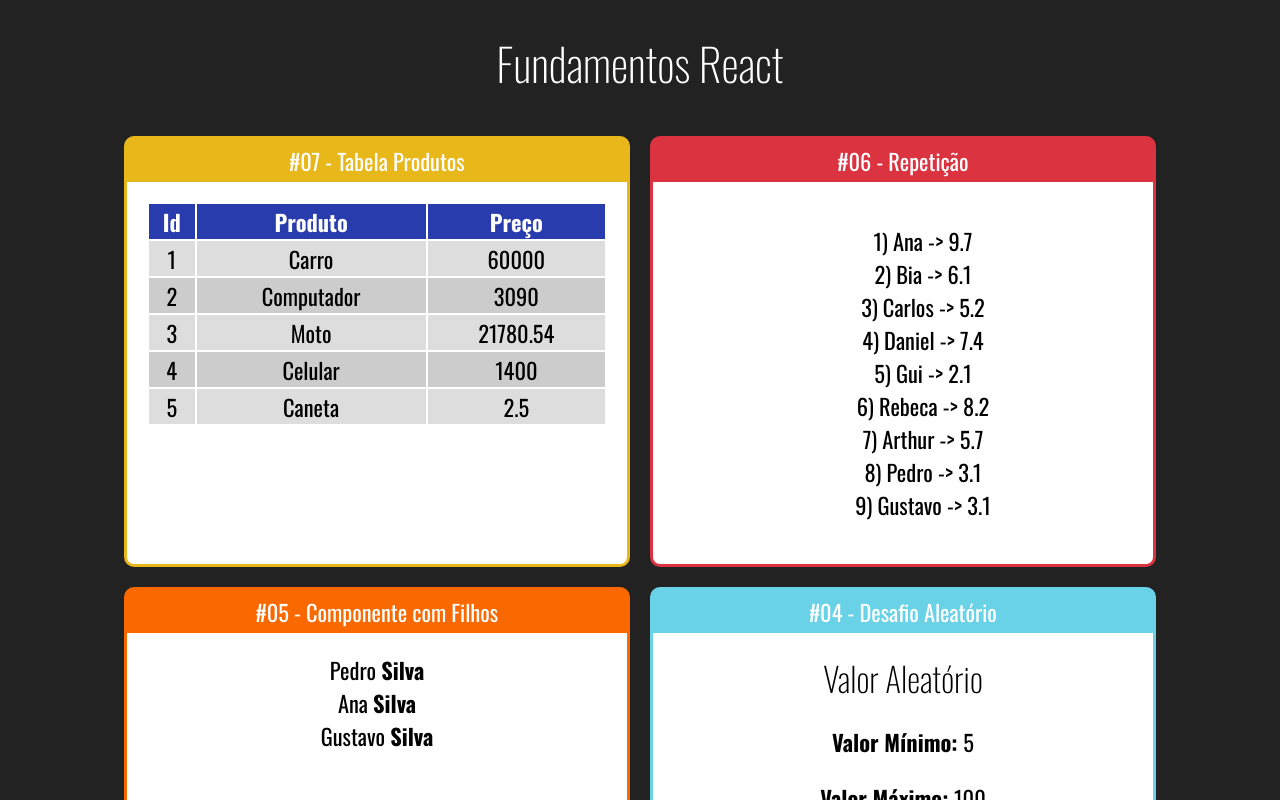
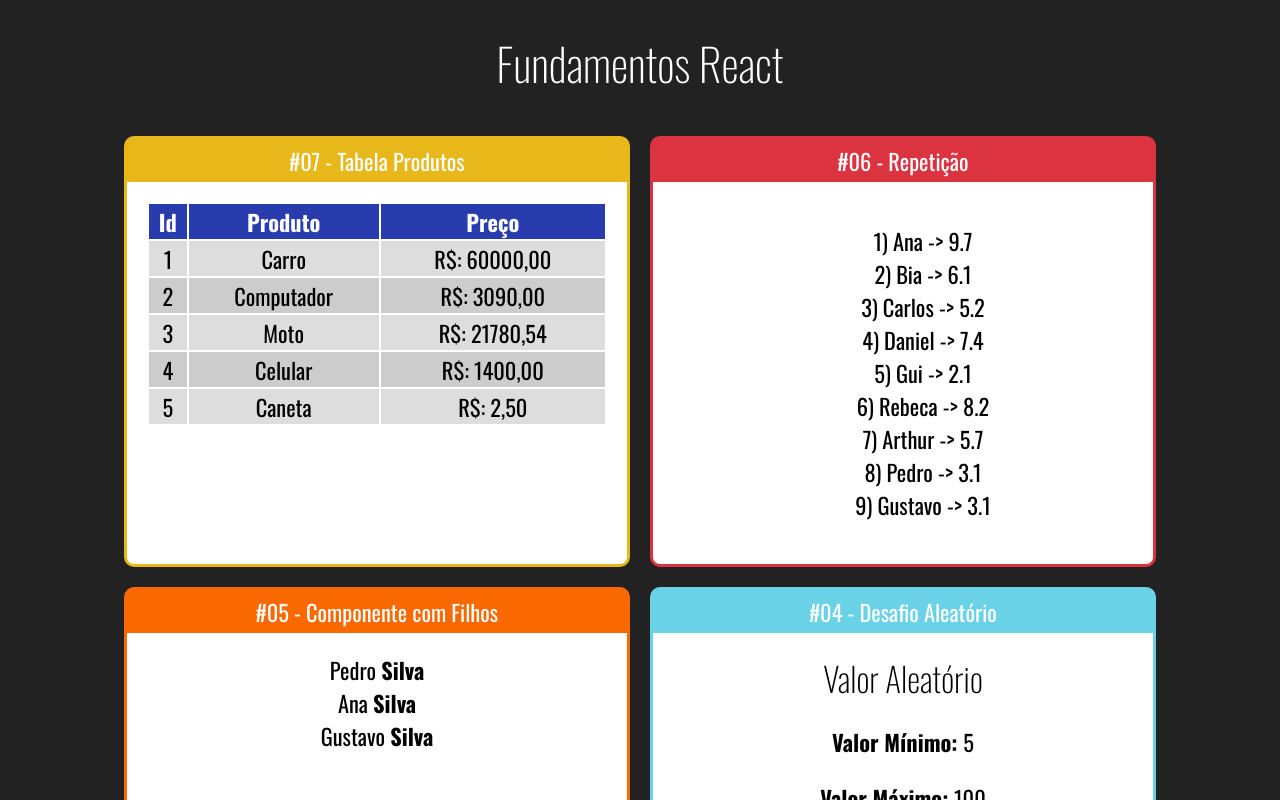
Before and after one commit to alvesduarte97/FundamentosReact, a React (Create React App) app: page / in a window 1280 px wide. Shown: the top 800 px of the page. Built offline with nearby package versions, Linux system fonts and the light colour scheme.

Commit message:
Real simb

```diff
--- a/src/components/repeticao/TabelaProdutos.jsx
+++ b/src/components/repeticao/TabelaProdutos.jsx
@@ -9,7 +9,7 @@ export default (props) => {
         <tr key={produto.id} className={i % 2 === 0 ? "Par" : "Impar"}>
           <td> {produto.id} </td>
           <td> {produto.nome} </td>
-          <td> {produto.preco} </td>
+          <td> R$: {produto.preco.toFixed(2).replace(".", ",")} </td>
         </tr>
       );
     });
```
